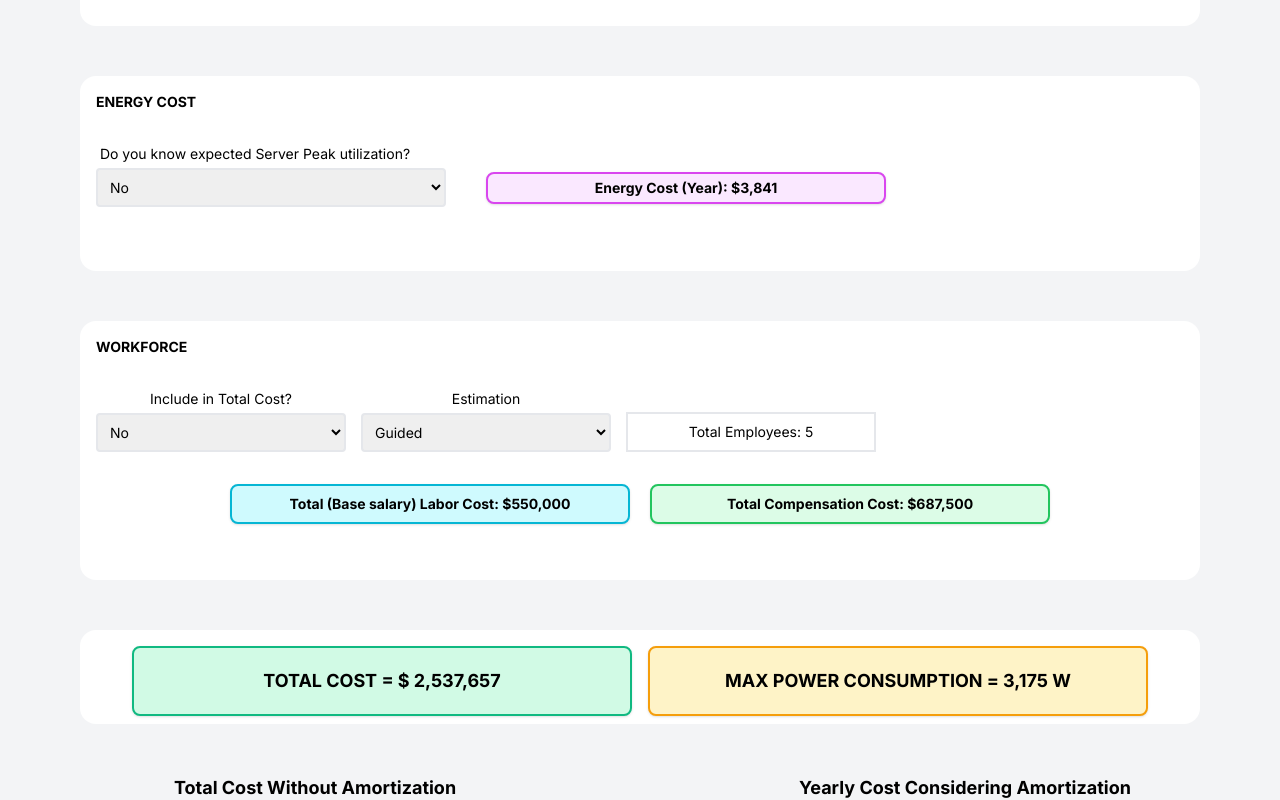
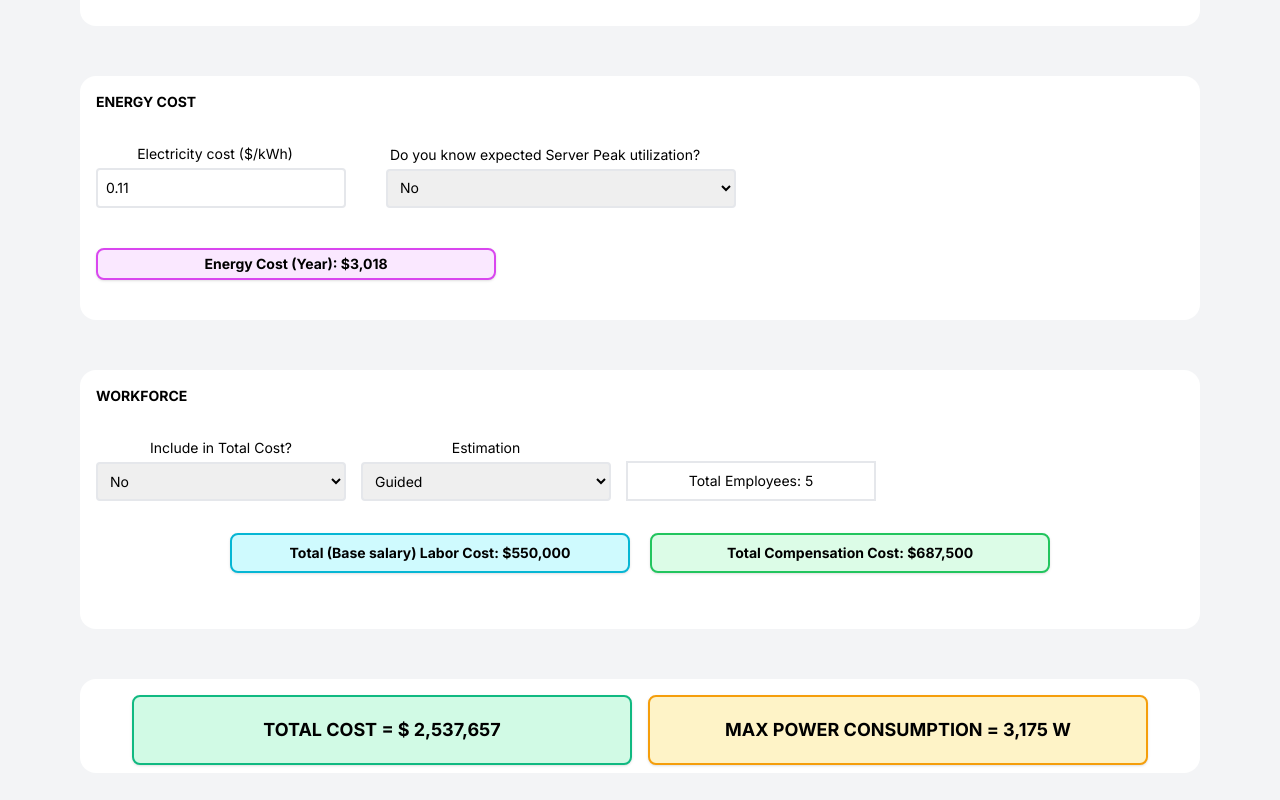
Before and after one commit to MarcoBofa/DataCenter_TCO, a Next.js app: page / in a window 1280 px wide. Shown: the part 1340-2140 px from the top of the page. Built offline with nearby package versions, Linux system fonts and the light colour scheme.

Commit message:
energy cost

```diff
--- a/app/components/powerCost.tsx
+++ b/app/components/powerCost.tsx
@@ -6,6 +6,7 @@ import { useEffect } from "react";
 interface LocalProps {
   usage: number;
   choice: string;
+  eCost: number;
 }
 
 interface powerProps {
@@ -31,6 +32,7 @@ const PowerCost: React.FC<powerProps> = ({
     defaultValues: {
       usage: 60,
       choice: "no",
+      eCost: 0.11,
     },
   });
 
@@ -41,8 +43,9 @@ const PowerCost: React.FC<powerProps> = ({
 
   const usage = watch("usage");
   const choice = watch("choice");
+  const eCost = watch("eCost");
 
-  const electricityCost = 0.14;
+  const electricityCost = 0.11;
   const spue = 1.07;
 
   useEffect(() => {
@@ -53,9 +56,7 @@ const PowerCost: React.FC<powerProps> = ({
       serverConsumption * 0.4 * (1 - (usage ? usage / 100 : 0.3));
 
     cost =
-      ((electricityCost * 30 * 24 * 12) / 1000) *
-      pue *
-      (spue * avgCons + netConsumption);
+      ((eCost * 30 * 24 * 12) / 1000) * pue * (spue * avgCons + netConsumption);
 
     setCostOfPower(cost);
   }, [
@@ -66,10 +67,24 @@ const PowerCost: React.FC<powerProps> = ({
     costOfPower,
     usage,
     choice,
+    eCost,
   ]);
 
   return (
     <div className="flex flex-wrap items-center w-full">
+      <div className="flex flex-col space-y-1 w-full sm:w-[250px] mb-2 p-4 sm:mr-[40px]">
+        <label className="block text-sm text-center ml-5" htmlFor="eCost">
+          Electricity cost ($/kWh)
+        </label>
+        <input
+          {...register("eCost", { valueAsNumber: true })}
+          className="w-full sm:w-[250px] p-2 rounded border-gray border-2 mb-2"
+          type="number"
+          step="0.01"
+          placeholder="0.11"
+          id="eCost"
+        />{" "}
+      </div>
       <div className="flex flex-col space-y-1 w-full sm:w-[350px] mb-2 p-4 sm:mr-[40px]">
         <label className="block text-sm" htmlFor="choice">
           Do you know expected Server Peak utilization?
@@ -84,13 +99,13 @@ const PowerCost: React.FC<powerProps> = ({
         </select>
       </div>
       {choice === "yes" && (
-        <div className="flex flex-col space-y-1 w-full sm:w-[350px] mb-2 p-4 sm:mr-[40px]">
+        <div className="flex flex-col space-y-1 w-full sm:w-[300px] mb-2 p-4 sm:mr-[40px]">
           <label className="block text-sm text-center ml-5" htmlFor="usage">
             Expected Peak Server Utilization (%)
           </label>
           <input
             {...register("usage", { valueAsNumber: true })}
-            className="w-full sm:w-[350px] p-2 rounded border-gray border-2 mb-2"
+            className="w-full sm:w-[300px] p-2 rounded border-gray border-2 mb-2"
             type="number"
             step="1"
             placeholder="60%"
```
